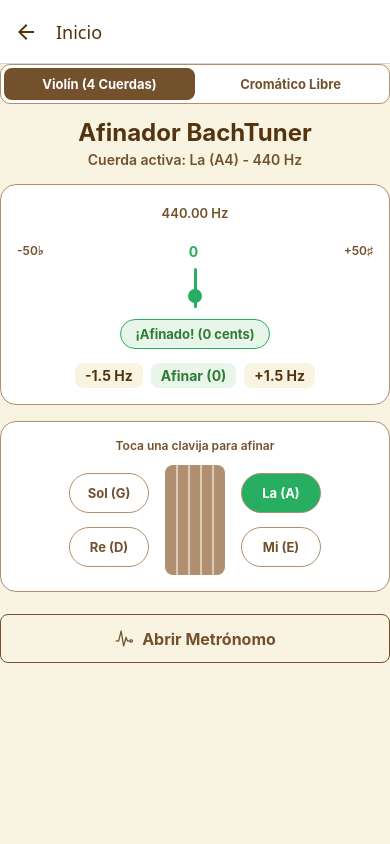
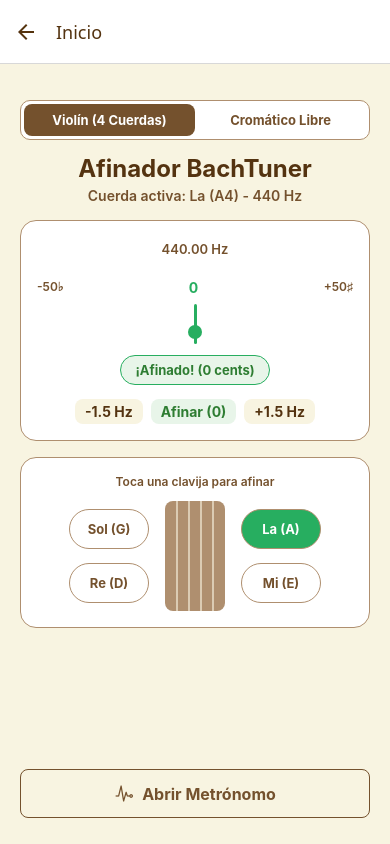
Before and after one commit to DoubleGG1505/BachTunerProject, a React Native app: screen /Home in a window 390 px wide. Built offline with nearby package versions, Linux system fonts and the light colour scheme.

Commit message:
UI de Home para el afinador, con afinador cromatico con Scrollview2

```diff
--- a/src/screens/Home.tsx
+++ b/src/screens/Home.tsx
@@ -516,4 +516,9 @@
     width: "100%",
     marginTop: "auto",
   },
+  scrollContainer: {
+    flexGrow: 1,
+    padding: 20,
+    paddingTop: 36,
+  },
 });
```
